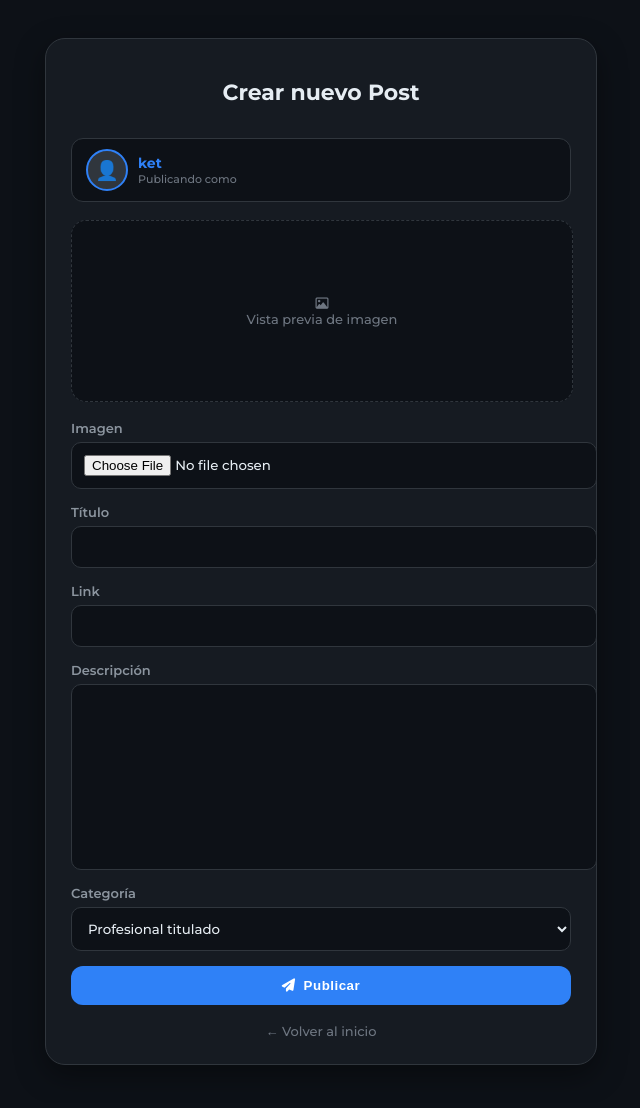
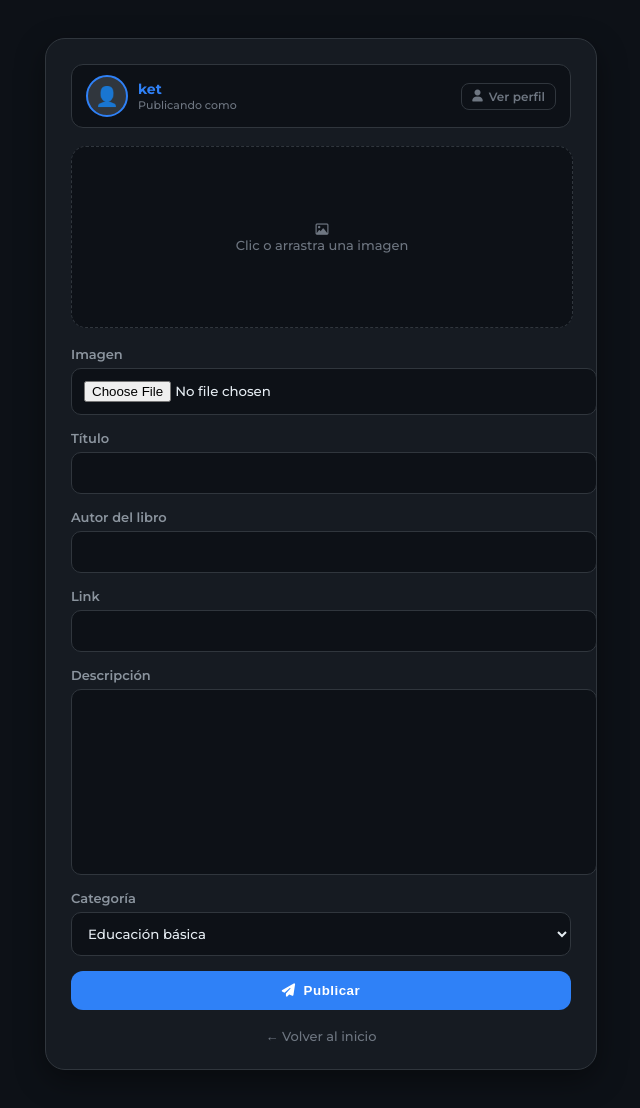
Before and after one commit to nelvinfrias/Pi2, a Django app: page /post/ in a window 1280 px wide. Shown: the whole page, without its empty margins (319-959 px from the left). Before the commit the page ends 1065 px from the top, so only its background shows below. Run offline with Django 5.2, Linux system fonts and the light colour scheme; a user stored in the database is signed in; data comes from the database, SQL or seed files in the repository; both versions use the stored data as it was after the commit.

Commit message:
Mejoras Funcionalidad
Click-post funcionando, publicaciones funcionando
problemas: diseño con bugs, pendientes por arreglar

```diff
--- a/migracion pi/mysite/app/models.py
+++ b/migracion pi/mysite/app/models.py
@@ -26,7 +26,6 @@ class Post(models.Model):
         related_name='posts'
     )
 
-    # 🔥 ESTO ES LO QUE TE FALTABA
     likes = models.ManyToManyField(
         User,
         related_name='post_likes',
@@ -47,7 +46,7 @@ class Post(models.Model):
     Category = models.CharField(
         max_length=50,
         choices=CATEGORIAS,
-        default='Profesional titulado'
+        default='Educación básica'
     )
 
     def __str__(self):
@@ -72,7 +71,7 @@ class Profile(models.Model):
         verbose_name_plural = 'Perfiles'
 
 
-# 🔥 CREACIÓN AUTOMÁTICA DE PERFIL
+# CREACIÓN AUTOMÁTICA DE PERFIL
 @receiver(post_save, sender=User)
 def crear_perfil(sender, instance, created, **kwargs):
     if created:
--- a/migracion pi/mysite/app/templates/Newpost.html
+++ b/migracion pi/mysite/app/templates/Newpost.html
@@ -64,6 +64,7 @@
             border-radius: 50%;
             object-fit: cover;
             border: 2px solid var(--accent);
+            flex-shrink: 0;
         }
 
         .autor-placeholder {
@@ -76,11 +77,13 @@
             justify-content: center;
             font-size: 1.2rem;
             border: 2px solid var(--accent);
+            flex-shrink: 0;
         }
 
         .autor-info {
             display: flex;
             flex-direction: column;
+            flex: 1;
         }
 
         .autor-nombre {
@@ -92,6 +95,26 @@
         .autor-label {
             font-size: 11px;
             color: #6e7681;
+        }
+
+        .btn-ver-perfil {
+            display: inline-flex;
+            align-items: center;
+            gap: 6px;
+            font-size: 12px;
+            font-weight: 600;
+            color: #6e7681;
+            text-decoration: none;
+            border: 1px solid var(--border);
+            border-radius: 8px;
+            padding: 5px 10px;
+            transition: 0.2s;
+            white-space: nowrap;
+        }
+
+        .btn-ver-perfil:hover {
+            border-color: var(--accent);
+            color: var(--accent);
         }
 
         form {
@@ -140,6 +163,7 @@
             border: 1px dashed var(--border);
             background: #0d1117;
             transition: 0.3s;
+            cursor: pointer;
         }
 
         .preview-img:hover {
@@ -208,12 +232,10 @@
 <body>
 <div class="modal-box">
 
-    <h1>Crear nuevo Post</h1>
-
-    <!-- AUTOR AUTOMÁTICO -->
+    <!-- Tarjeta del usuario que sube la publicación -->
     <div class="autor-card">
         {% if request.user.profile.foto %}
-            <img src="{{ request.user.profile.foto.url }}" class="autor-avatar">
+            <img src="{{ request.user.profile.foto.url }}" class="autor-avatar" alt="{{ request.user.username }}">
         {% else %}
             <div class="autor-placeholder">👤</div>
         {% endif %}
@@ -221,13 +243,17 @@
             <span class="autor-nombre">{{ request.user.username }}</span>
             <span class="autor-label">Publicando como</span>
         </div>
+        <a href="{% url 'ver_perfil' request.user.username %}" class="btn-ver-perfil" target="_blank">
+            <i class="fa-solid fa-user"></i> Ver perfil
+        </a>
     </div>
 
+    <!-- Preview de imagen -->
     <div class="preview-img" id="previewBox">
-        <img id="preview" src="">
+        <img id="preview" src="" alt="">
         <span class="placeholder" id="placeholder">
             <i class="fa-regular fa-image"></i><br>
-            Vista previa de imagen
+            Clic o arrastra una imagen
         </span>
     </div>
 
@@ -244,8 +270,8 @@
             {{ i.titulo }}
         </div>
 
-        <!-- CAMPO AUTOR OCULTO: se llena automáticamente con el username -->
-        <div class="field" style="display:none;">
+        <div class="field">
+            <label>Autor del libro</label>
             {{ i.autor }}
         </div>
 
@@ -277,27 +303,45 @@
 </div>
 
 <script>
-    // Preview de imagen
-    document.addEventListener("change", function(e){
-        if(e.target.type === "file"){
-            const file = e.target.files[0];
-            if(!file) return;
-            const reader = new FileReader();
-            reader.onload = function(ev){
-                document.getElementById("preview").src = ev.target.result;
-                document.getElementById("previewBox").classList.add("active");
-                document.getElementById("placeholder").style.display = "none";
-            }
-            reader.readAsDataURL(file);
-        }
+    const previewBox  = document.getElementById("previewBox");
+    const fileInput   = document.querySelector('input[type="file"]');
+    const preview     = document.getElementById("preview");
+    const placeholder = document.getElementById("placeholder");
+
+    function loadFile(file) {
+        if (!file || !file.type.startsWith("image/")) return;
+        const reader = new FileReader();
+        reader.onload = ev => {
+            preview.src = ev.target.result;
+            previewBox.classList.add("active");
+            placeholder.style.display = "none";
+        };
+        reader.readAsDataURL(file);
+    }
+
+    // Clic en la preview → abre selector
+    previewBox.addEventListener("click", () => fileInput.click());
+
+    // Selector de archivos
+    fileInput.addEventListener("change", function() { loadFile(this.files[0]); });
+
+    // Arrastrar y soltar
+    previewBox.addEventListener("dragover", e => {
+        e.preventDefault();
+        previewBox.style.borderColor = "var(--accent)";
     });
-
-    // Llenar campo autor automáticamente con el username
-    window.addEventListener("load", function(){
-        const autorInput = document.querySelector('input[name="autor"]');
-        if(autorInput){
-            autorInput.value = "{{ request.user.username }}";
-        }
+    previewBox.addEventListener("dragleave", () => {
+        previewBox.style.borderColor = "";
+    });
+    previewBox.addEventListener("drop", e => {
+        e.preventDefault();
+        previewBox.style.borderColor = "";
+        const file = e.dataTransfer.files[0];
+        if (!file) return;
+        const dt = new DataTransfer();
+        dt.items.add(file);
+        fileInput.files = dt.files;
+        loadFile(file);
     });
 </script>
 
--- a/migracion pi/mysite/app/views.py
+++ b/migracion pi/mysite/app/views.py
@@ -31,7 +31,9 @@ def Post(request):
     if request.method == "POST":
         i = forms(request.POST, request.FILES)
         if i.is_valid():
-            i.save()
+            post = i.save(commit=False)
+            post.usuario = request.user   # guarda quién sube la publicación
+            post.save()
             return redirect("home")
         else:
             return render(request, "Newpost.html", {'i': i})
```
Also changed, not shown: migracion pi/mysite/app/templates/resena_completa.html (+1 -6 lines), migracion pi/mysite/db.sqlite3, migracion pi/mysite/media/new_post/978958774665.jpg (added), migracion pi/mysite/media/new_post/los-mejores-libros-academicos-de-2023_2.-belicopedia-portada.png (added).
